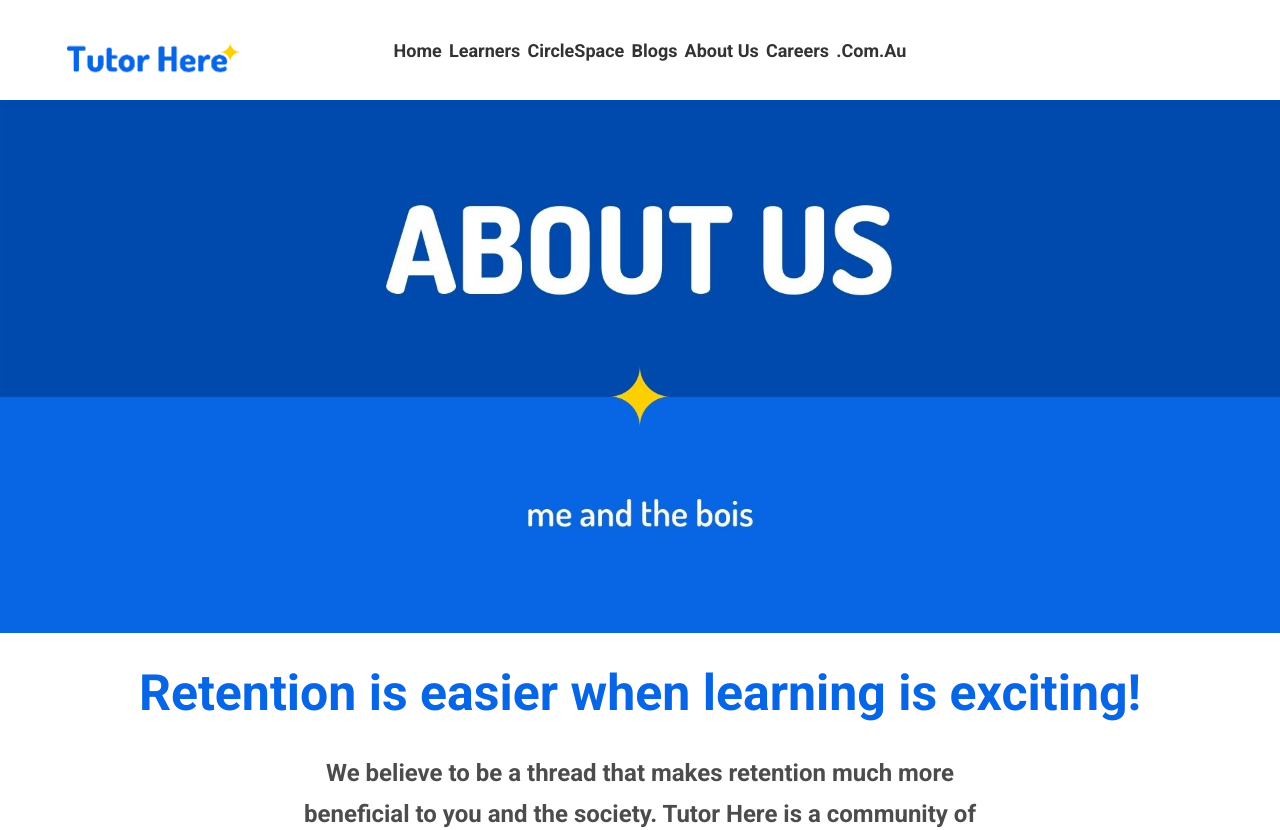
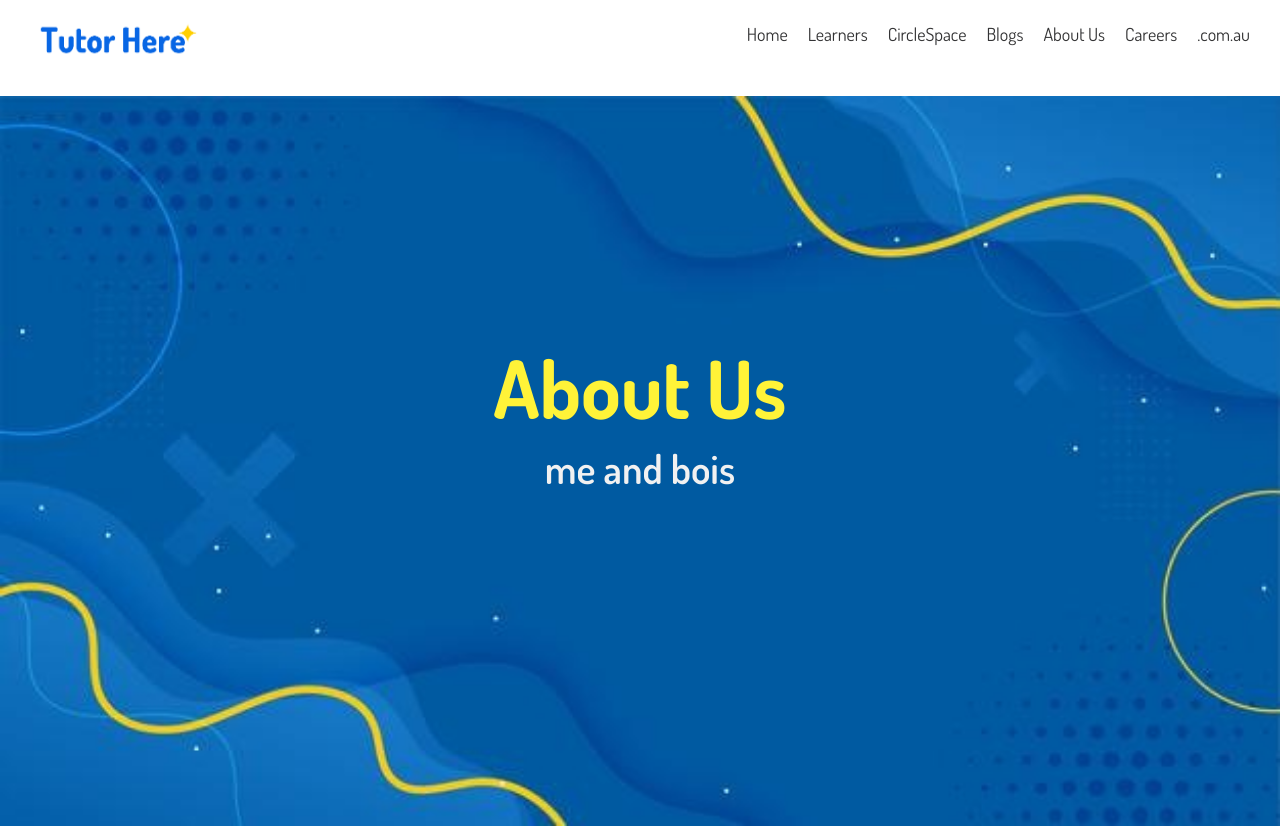
Before and after one commit to Manish889/Tutor_Here_Repo, a React (Create React App) app: page /aboutus in a window 1280 px wide. Shown: the top 830 px of the page. Built offline with nearby package versions, Linux system fonts and the light colour scheme.

Commit message:
background images add by manish

```diff
--- a/src/App.js
+++ b/src/App.js
@@ -15,9 +15,6 @@ function App() {
           <Route path='/learners' exact component={LearnersPage}/>
         </Switch>
       </Router>
-      {/* <CareerPage/> */}
-      {/* <AboutUsPageManish /> */}
-      <LearnersPage />
     </>
   );
 }
--- /dev/null
+++ b/src/MyComponents/BgImgText/BgImgText.jsx
@@ -0,0 +1,14 @@
+import "./BgImgText.scss";
+import bgImg from "../../Data/bgImg.jpg";
+const BgImgText = (props) => {
+  return (
+    <>
+      <div className="bgImg">
+        <img src={bgImg} alt="" />
+        <span>{props.toptext}</span>
+        <span>{props.bottomtext}</span>
+      </div>
+    </>
+  );
+};
+export default BgImgText;
--- /dev/null
+++ b/src/MyComponents/BgImgText/BgImgText.scss
@@ -0,0 +1,24 @@
+.bgImg {
+    position: relative;
+    img {
+        width: 100%;
+    }
+    span {
+        top: 40%;
+        left: 50%;
+        transform: translate(-50%, -50%);
+        display: block;
+        position: absolute;
+        &:nth-of-type(1) {
+            color: #FFF338;
+            font-size: 8rem;
+            font-weight: 700;
+        }
+        &:nth-of-type(2) {
+            color: #f1f1f1;
+            font-size: 4rem;
+            font-weight: 600;
+            transform: translate(-50%, -50%) translateY(8rem);
+        }
+    }
+}
--- a/src/MyComponents/Circles/circles.css
+++ b/src/MyComponents/Circles/circles.css
@@ -1,8 +1,5 @@
 @import url("https://fonts.googleapis.com/css2?family=Roboto:wght@700&display=swap");
 
-* {
-  font-family: "Roboto", sans-serif;
-}
 .circle {
   background-image: url("https://upload.wikimedia.org/wikipedia/commons/thumb/a/ad/BlankMap-World_gray.svg/1405px-BlankMap-World_gray.svg.png");
   background-size: cover;
--- a/src/MyComponents/Header/navbar.css
+++ b/src/MyComponents/Header/navbar.css
@@ -1,11 +1,11 @@
 @import url("https://fonts.googleapis.com/css2?family=Jost:ital,wght@0,100;0,200;0,300;0,400;0,500;0,600;0,700;1,100&display=swap");
 
-* {
+/* * {
   margin: 0;
   padding: 0;
   box-sizing: border-box;
   font-family: "Jost", sans-serif;
-}
+} */
 
 html {
   font-size: 62.5%;
@@ -25,9 +25,12 @@ li {
 
 .main-nav {
   width: 100%;
-  height: 10rem;
+  height: 12vh;
+  padding: 0 3rem;
+  /* height: 10rem; */
   display: grid;
   grid-template-columns: 10rem 1fr 2fr 1fr 10rem;
+  align-items: center;
   box-shadow: rgba(50, 50, 93, 0.25) 0px 50px 100px -20px,
     rgba(0, 0, 0, 0.3) 0px 30px 60px -30px;
 }
@@ -36,8 +39,8 @@ li {
     background-image: url(./../../Data/logo1.png);
     background-repeat:round;
     height: 62px;
-    width: 200px;
-    margin: 28px 0px 0px 55px;
+    width: 180px;
+    /* margin: 28px 0px 0px 55px; */
     align-items: center;
      /* border: 2px solid white; */
 }
@@ -45,18 +48,20 @@ li {
   display: grid;
   /* background-color: #3b5998; */
   grid-column: 2/3;
-  justify-content: start;
+  /* justify-content: start; */
   align-items: center;
 }
 
 .menu-link {
-  grid-column: 3/4;
+  grid-column: 3 / -1;
 }
 
 .menu-link ul {
-  height: 10rem;
+  /* height: 10rem; */
   display: flex;
-  justify-content: space-around;
+  column-gap: 2rem;
+  /* justify-content: space-around; */
+  justify-content: flex-end;
   align-items: center;
 }
 
@@ -65,11 +70,11 @@ li {
 }
 
 .social-media ul {
-  height: 10rem;
+  /* height: 10rem; */
   display: grid;
   grid-template-columns: 3fr repeat(3, 1fr);
   align-items: center;
-  justify-content: flex-end;
+  /* justify-content: flex-end; */
 }
 
 .social-media ul li {
@@ -100,7 +105,6 @@ li {
 }
 
 .menu-link ul li a {
-  text-transform: capitalize;
   color: rgba(0, 0, 3, 0.8);
   transition: 0.5s;
 }
--- a/src/Routes/AboutUsPage/AboutUs.scss
+++ b/src/Routes/AboutUsPage/AboutUs.scss
@@ -1,8 +1,4 @@
 .AboutUs {
-    &__img {
-        width: 100%;
-    }
-
     &__heading {
         color: #0866E4;
         font-weight: 600;
--- a/src/Routes/AboutUsPage/AboutUsPageManish.jsx
+++ b/src/Routes/AboutUsPage/AboutUsPageManish.jsx
@@ -1,5 +1,5 @@
 import MembersGrid from "../../MyComponents/MembersGrid/MembersGrid";
-import {bgImg} from '../../Data/Data'
+import BgImgText from "../../MyComponents/BgImgText/BgImgText";
 import Header from '../../MyComponents/Header/Navbar';
 import Footer from "../../MyComponents/Footer/Index";
 import "./AboutUs.scss";
@@ -9,7 +9,7 @@ const AboutUsPageManish = () => {
     <>
     <Header />
       <div className="AboutUs">
-        <img className="AboutUs__img" src={bgImg[0].image1} alt="" />
+        <BgImgText toptext='About Us' bottomtext='me and bois' />
       </div>
 
       <div className="AboutUs__text-box">
--- a/src/Routes/Learners/LearnersPage.jsx
+++ b/src/Routes/Learners/LearnersPage.jsx
@@ -5,12 +5,13 @@ import TheArtist from '../../MyComponents/TheArtist/TheArtist';
 import ResourcesConatiner from '../../MyComponents/LearnersResources/ResourcesContainer';
 import Header from '../../MyComponents/Header/Navbar';
 import Footer from '../../MyComponents/Footer/Index';
+import BgImgText from '../../MyComponents/BgImgText/BgImgText';
 import './LearnersPage.scss';
  const LearnersPage = () => {
      return (
         <>
         <Header/>
-        <img className='learners__img' src={topImg} alt="" />
+        <BgImgText toptext='Learn Everything' bottomtext='and become sharma ji ka beta' />
         <Art />
         <TheArtist />
         <ResourcesConatiner />
--- a/src/index.css
+++ b/src/index.css
@@ -1,10 +1,26 @@
 body {
   margin: 0;
+}
+*,
+*::before,
+*::after {
+    margin: 0;
+    padding: 0;
+    box-sizing: inherit;
+}
+
+html {
+  box-sizing: border-box;
+   font-size: 62.5%; /*1 rem = 10px; 10px/16px = 62.5% */
+}
+
+body {
+  font-family: 'Dosis',sans-serif;
   font-family: -apple-system, BlinkMacSystemFont, 'Segoe UI', 'Roboto', 'Oxygen',
-    'Ubuntu', 'Cantarell', 'Fira Sans', 'Droid Sans', 'Helvetica Neue',
-    sans-serif;
-  -webkit-font-smoothing: antialiased;
-  -moz-osx-font-smoothing: grayscale;
+  'Ubuntu', 'Cantarell', 'Fira Sans', 'Droid Sans', 'Helvetica Neue',
+  sans-serif;
+-webkit-font-smoothing: antialiased;
+-moz-osx-font-smoothing: grayscale;
 }
 
 code {
```
Also changed, not shown: src/Data/bgImg.jpg (added).
